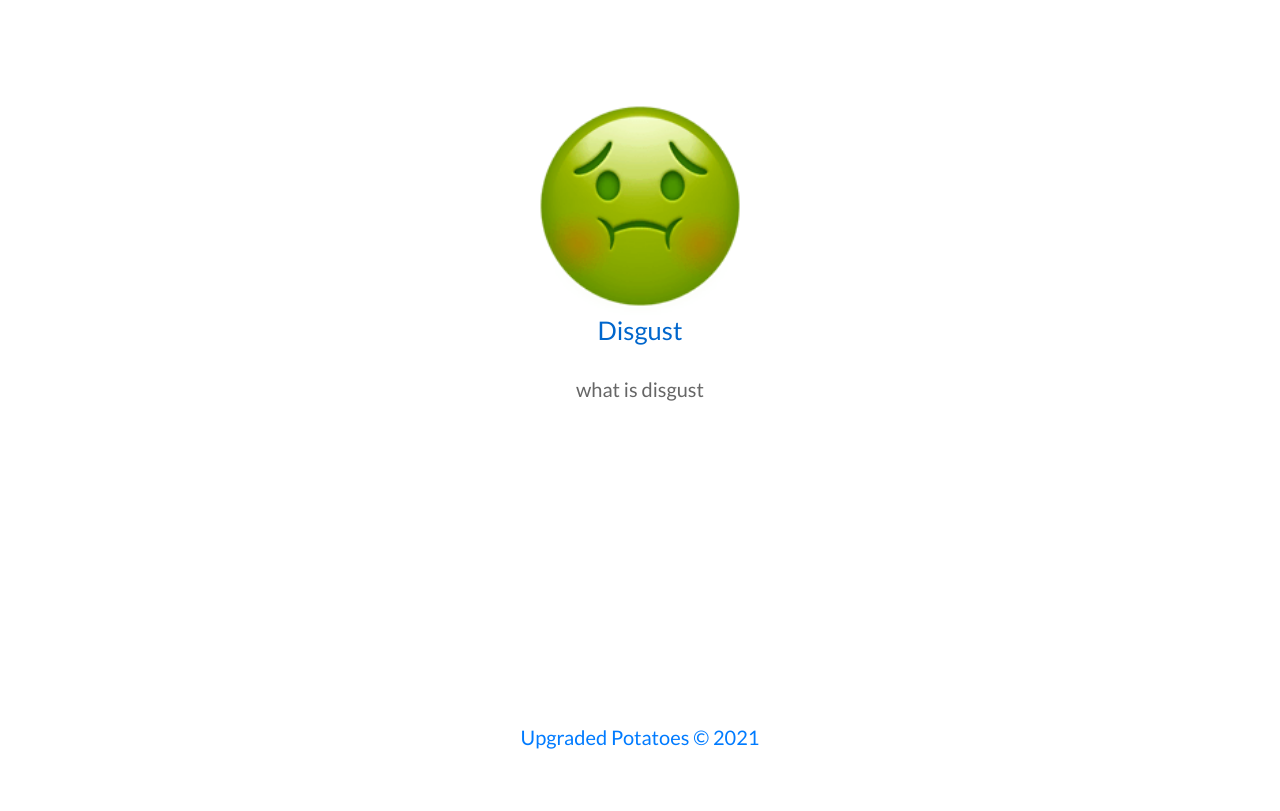
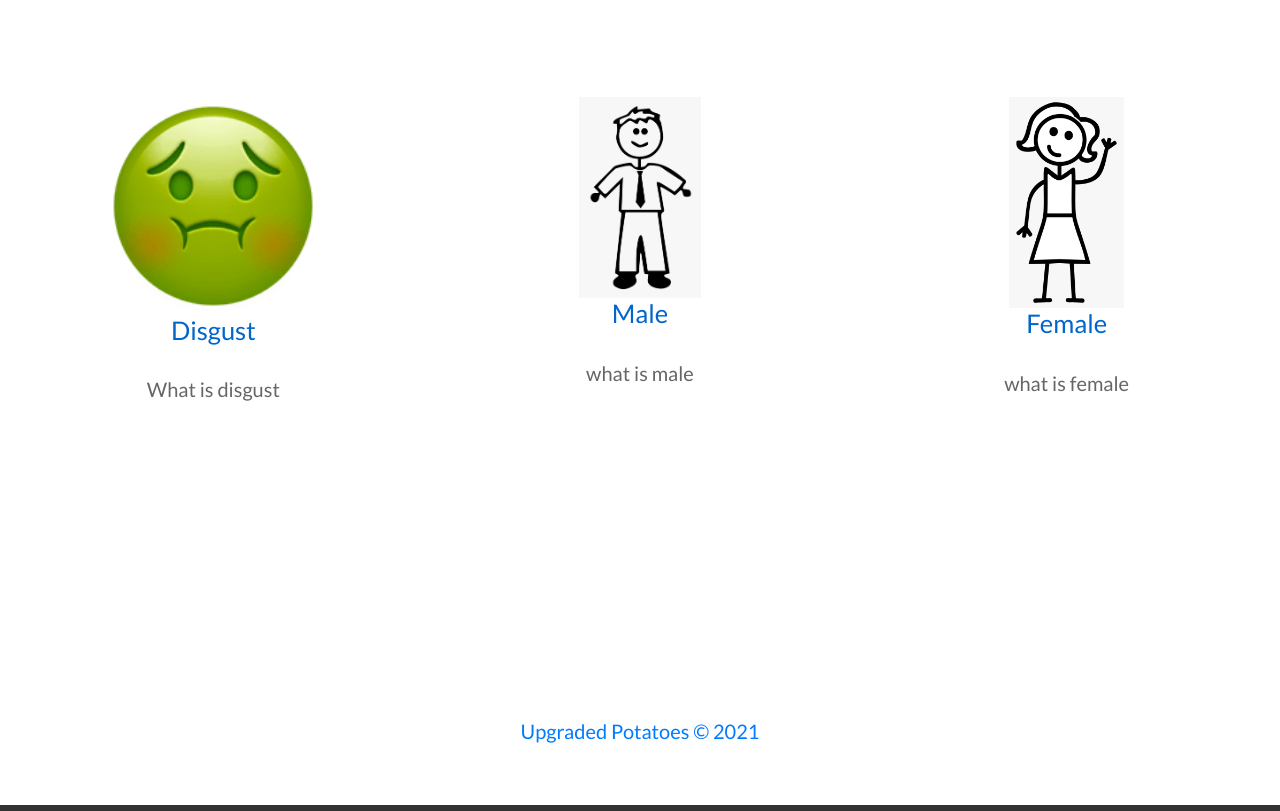
Before and after one commit to timsamson/audible_emotion_recognition, a plain HTML site: page templates/emotions.html in a window 1280 px wide. Shown: the part 2081-2892 px from the top of the page. Drawn offline with Linux system fonts and the light colour scheme; files whose address does not match are found by name.

Commit message:
working on emotions

```diff
--- a/templates/emotions.html
+++ b/templates/emotions.html
@@ -132,22 +132,32 @@ https://templatemo.com/tm-547-real-dynamic
             </div>
             <!-- Services -->
             <div class="row tm-mb-1">
-                <div class="col-lg-4">
-
-                </div>
                 <div class="col-lg-4 text-center">
                     <div class="tm-box-1">
                         <img src="../static/img/disgust.png" width=55%>
                         <h3 class="tm-text-primary tm-h3">Disgust</h3>
-                        <p class="tm-mb-5">what is disgust</p>
-
+                        <p class="tm-mb-4">What is disgust</p>
+                    </div>
+                </div>
+                <div class="col-lg-4 text-center">
+                    <div class="tm-box-1">
+                        <img src="../static/img/man.png" width=31%>
+                        <h3 class="tm-text-primary tm-h3">Male</h3>
+                        <p class="tm-mb-5">what is male</p>
+                    </div>
+                </div>
+                <div class="col-lg-4 text-center">
+                    <div class="tm-box-1">
+                        <img src="../static/img/girl.png" width=29%>
+                        <h3 class="tm-text-primary tm-h3">Female</h3>
+                        <p class="tm-mb-5">what is female</p>
                     </div>
                 </div>
             </div>
-            <div class="col-lg-4">
 
-            </div>
-       <!-- Testimonials -->
+        </div>
+
+        <!-- Testimonials -->
 
         <div class="row tm-mb-7">
             <div class="col-lg-3 col-sm-6 mb-lg-0 mb-5">
@@ -163,8 +173,8 @@ https://templatemo.com/tm-547-real-dynamic
         <div>
             <footer class="row">
                 <p class="mb-0 w-100 text-center col-12">
-                    <a
-                    href="https://github.com/timsamson/audible_emotion_recognition.git" target="_blank">Upgraded Potatoes &copy; 2021 </a>
+                    <a href="https://github.com/timsamson/audible_emotion_recognition.git" target="_blank">Upgraded
+                        Potatoes &copy; 2021 </a>
                 </p>
             </footer>
         </div> <!-- container-fluid -->
```
Also changed, not shown: templates/index.html (+3 -3 lines), static/img/boy.png (added), static/img/female.jpg (added), static/img/girl.png (added), static/img/male.jpg (added), static/img/man.png (added), static/img/nathan.JPG (added), 3 other files.
